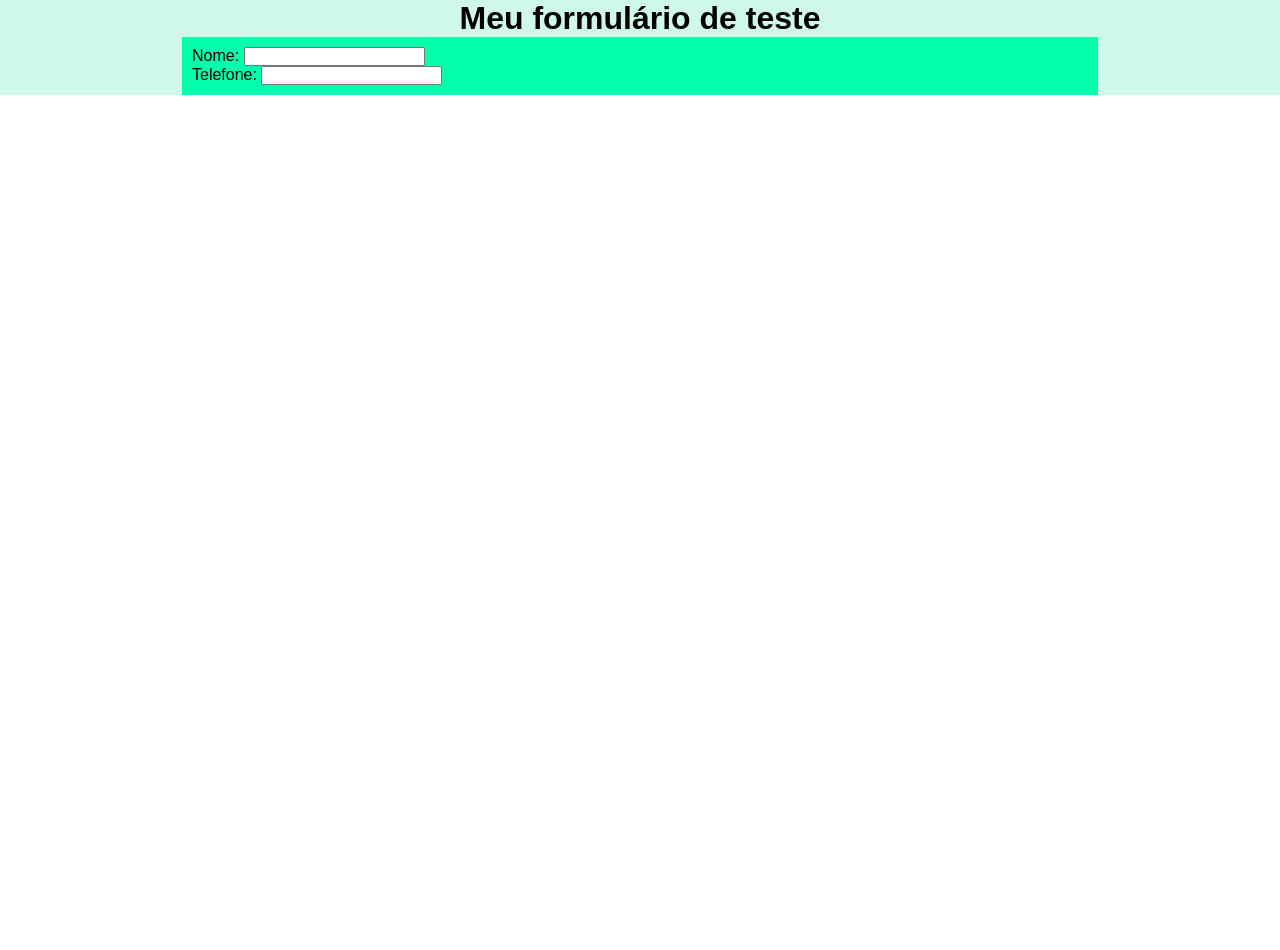
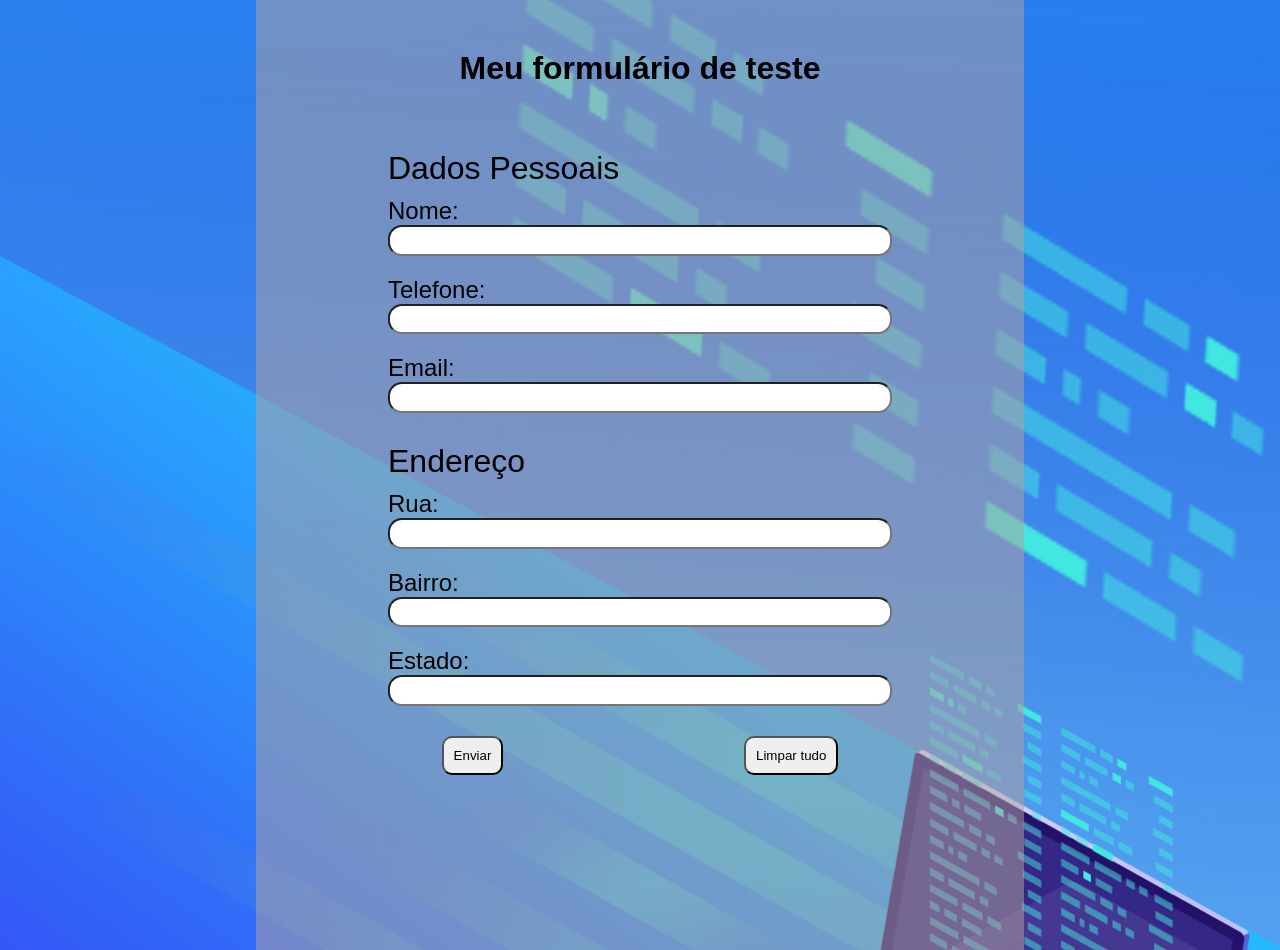
Before and after one commit to joaopaulocrr/cursoHTML5CSS3-modulo04, a plain HTML site: page formularios/teste/testeform.html in a window 1280 px wide. Before the commit the page ends 800 px from the top, so only its background shows below. Drawn offline with Linux system fonts and the light colour scheme.

Commit message:
teste-formulario

```diff
--- a/formularios/teste/style.css
+++ b/formularios/teste/style.css
@@ -1,18 +1,84 @@
 @charset "UTF-8";
+
+:root {
+  --cor-de-fundo: rgba(177, 162, 162, 0.521);
+  --cor-de-hover: lightgray;
+}
 
 * {
   margin: 0;
   padding: 0;
   font-family: Arial, Helvetica, sans-serif;
 }
+
 .principal {
   display: flex;
   flex-direction: column;
   align-items: center;
-  background-color: rgb(207, 248, 234);
+  background: url("images/—Pngtree—2\ 5d\ computer\ the\ internet_964242.jpg") no-repeat center center fixed;
+  background-size: cover;
+
+
+}
+
+.principal > h1 {
+  width: 60vw;
+  height: 100px;
+  background-color: var(--cor-de-fundo);
+  text-align: center;
+  padding-top: 50px;
+
 }
 #formulario {
-  background-color: rgb(2, 255, 171);
-  width: 70%;
+  background-color: var(--cor-de-fundo);
+  height: 100vh;
+  width: 60vw;
+  display: flex;
+  flex-direction: column;
+  align-items: center;
+
+}
+fieldset {
   padding: 10px;
+  border-style: none;
 }
+
+fieldset legend {
+  font-size: 2em;
+
+}
+label {
+  display: block;
+  font-size: 1.5em;
+
+}
+fieldset div input {
+  height: 2em;
+  border-radius: 14px;
+  margin-bottom: 20px;
+  width: 500px;
+  text-indent: 5px;
+}
+
+.butons-validations {
+  display: flex;
+  justify-content: space-between;
+  width: 31vw;
+}
+
+.butons-validations > input {
+  padding: 10px;
+  border-radius: 10px;
+
+}
+
+fieldset div input:hover{
+  background-color: var(--cor-de-hover);
+}
+
+.butons-validations > input:hover {
+  cursor: pointer;
+  background-color: pink;
+  text-transform: uppercase;
+
+}
--- a/formularios/teste/testeform.html
+++ b/formularios/teste/testeform.html
@@ -14,13 +14,43 @@
 
     <form action="#" method="get" id="formulario">
 
-      <div>
-        <label for="inome">Nome:</label>
-        <input type="text" name="nome" id="inome">
-      </div>
-      <div>
-        <label for="itel">Telefone:</label>
-        <input type="tel" name="tel" id="itel">
+      <fieldset>
+        <legend>Dados Pessoais</legend>
+        <div>
+          <label for="inome">Nome:</label>
+          <input type="text" name="nome" id="inome" required>
+        </div>
+        <div>
+          <label for="itel">Telefone:</label>
+          <input type="tel" name="tel" id="itel" required>
+        </div>
+        <div>
+          <label for="iemail">Email:</label>
+          <input type="email" name="email" id="iemail" required>
+        </div>
+      </fieldset>
+
+      <fieldset>
+        <legend>Endereço</legend>
+
+        <div>
+          <label for="irua">Rua:</label>
+          <input type="text" name="rua" id="irua">
+        </div>
+        <div>
+          <label for="ibairro">Bairro:</label>
+          <input type="text" name="bairro" id="ibairro">
+        </div>
+        <div>
+          <label for="iestado">Estado:</label>
+          <input type="text" name="estado" id="iestado">
+        </div>
+
+      </fieldset>
+
+      <div class="butons-validations">
+        <input type="submit" value="Enviar">
+        <input type="reset" value="Limpar tudo">
       </div>
 
     </form>
```
Also changed, not shown: formularios/teste/images/—Pngtree—2 5d computer the internet_964242.jpg (added).
